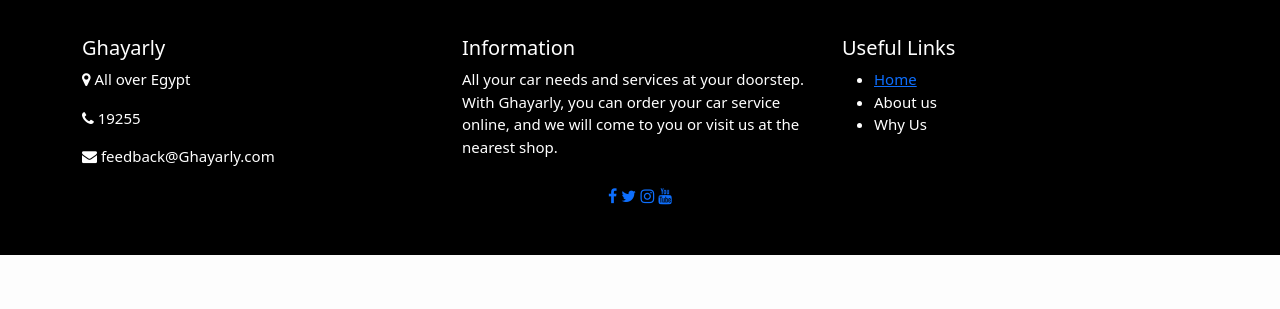
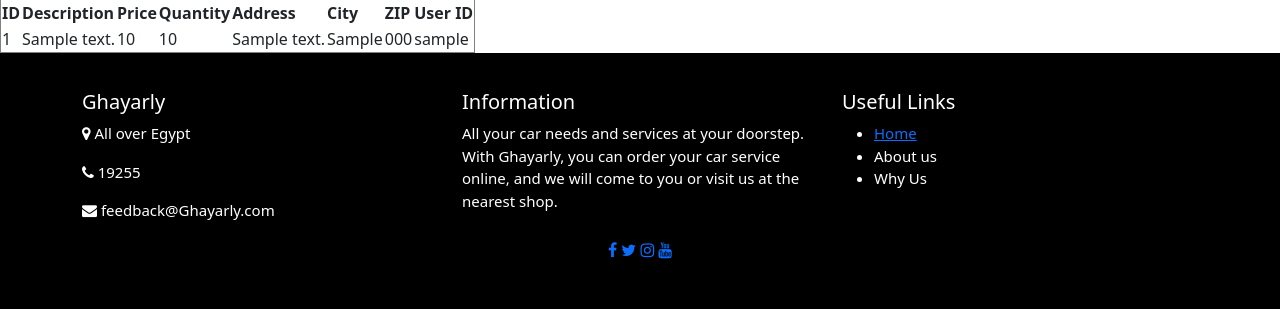
Before and after one commit to a-amrashraf/webprog, a PHP site: page /cart.php in a window 1280 px wide. Shown: the part 865-1174 px from the top of the page. Before the commit the page ends 1120 px from the top, so only its background shows below. Run offline with PHP 8.4, Linux system fonts and the light colour scheme; the visitor is signed in with stand-in values (Sample User, id 1); tables that the repository leaves empty or names only in its code hold one stand-in row (values such as "Sample post").

Commit message:
Update cart.php

```diff
--- a/cart.php
+++ b/cart.php
@@ -305,6 +305,56 @@
 </div>
 
 
+
+
+
+<?php
+
+    // Include the connection file
+    include_once('connection.php');
+
+    // Check if $username is set from the session
+    if(isset($username)) {
+
+        // Fetch data from the delivery_items table based on the provided username
+        $sql = "SELECT * FROM delivery_items WHERE username = ?";
+        $stmt = $conn->prepare($sql);
+        $stmt->bind_param("s", $username);
+        $stmt->execute();
+        $result = $stmt->get_result();
+
+        if ($result->num_rows > 0) {
+            // Display table headers
+            echo '<table border="1">';
+            echo '<tr><th>ID</th><th>Description</th><th>Price</th><th>Quantity</th><th>Address</th><th>City</th><th>ZIP</th><th>User ID</th></tr>';
+
+            // Output data of each row
+            while ($row = $result->fetch_assoc()) {
+                echo "<tr>";
+                echo "<td>" . $row["product_id"] . "</td>";
+                echo "<td>" . $row["description"] . "</td>";
+                echo "<td>" . $row["price"] . "</td>";
+                echo "<td>" . $row["quantity"] . "</td>";
+                echo "<td>" . $row["address"] . "</td>";
+                echo "<td>" . $row["city"] . "</td>";
+                echo "<td>" . $row["zip"] . "</td>";
+                echo "<td>" . $row["username"] . "</td>";
+                echo "</tr>";
+            }
+
+            echo "</table>";
+        } else {
+            echo "No delivery items found for this username";
+        }
+
+        // Close the statement and connection
+        $stmt->close();
+        $conn->close();
+    }
+?>
+
+
+
 <div class="lowerpRectangle">
     <div class="container">
         <div class="row">
```
